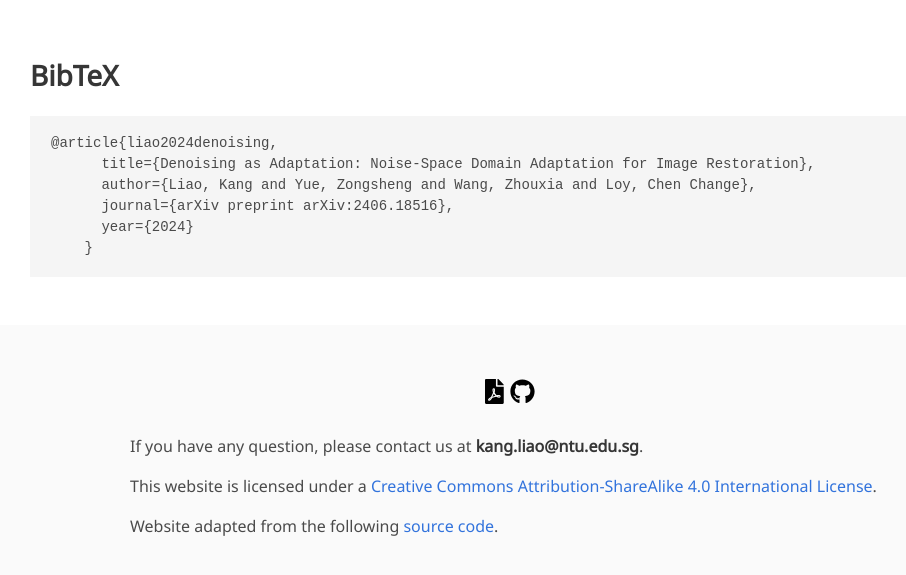
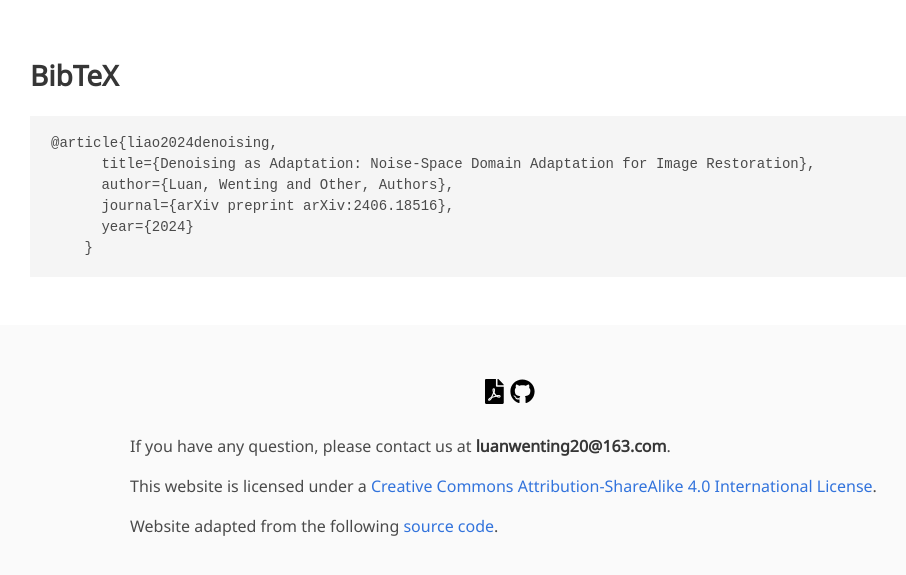
Before and after one commit to lwttttt/lwttttt.github.io, a Jekyll site: the page projects/noise-da/index.html, which Jekyll copies as it is, in a window 1280 px wide and 900 px high, scrolled down 6121 px, cut to the strip 266-841 px from the top of the window. Shown: the whole strip, without its empty margins (130-1036 px from the left). Built offline with Jekyll 4.4.1, drawn with Linux system fonts in a browser that asks for light colours; nearby versions of some CDN libraries; some web fonts are replaced; library files that are not in the unit come from our copies; a style sheet for code colours, icons or effects is not loaded.

Commit message:
Update personal information and remove original author content

```diff
--- a/_includes/footer.html
+++ b/_includes/footer.html
@@ -1,6 +1,6 @@
     <hr>
 	<footer class="footer">
-        <div class="container">
-                <small class="copyright"> &copy Kang Liao 2025</small>
+        <div class="text-center">
+            <small class="copyright"> &copy Wenting Luan 2024</small>
         </div><!--//container-->
     </footer><!--//footer-->
--- a/projects/mowa/index.html
+++ b/projects/mowa/index.html
@@ -1234,7 +1234,7 @@
         <div class="column is-four-fifths">
           <h2 class="title">BibTeX</h2>
           <pre><code>@article{liao2024mowa,
-  author    = {Kang, Liao and Zongsheng, Yue and Zhonghua, Wu and Chen Change Loy},
+  author    = {Luan, Wenting and Other, Authors},
   title     = {MOWA: Multiple-in-One Image Warping Model},
   journal   = {arXiv preprint arXiv:2404.10716},
   year      = {2024},
--- a/projects/noise-da/index.html
+++ b/projects/noise-da/index.html
@@ -332,7 +332,7 @@
     <h2 class="title">BibTeX</h2>
     <pre><code>@article{liao2024denoising,
       title={Denoising as Adaptation: Noise-Space Domain Adaptation for Image Restoration},
-      author={Liao, Kang and Yue, Zongsheng and Wang, Zhouxia and Loy, Chen Change},
+      author={Luan, Wenting and Other, Authors},
       journal={arXiv preprint arXiv:2406.18516},
       year={2024}
     }</code></pre>
@@ -354,7 +354,7 @@
       <div class="column is-8">
         <div class="content">
           <p>
-            If you have any question, please contact us at <strong>kang.liao@ntu.edu.sg</strong>.
+            If you have any question, please contact us at <strong>luanwenting20@163.com</strong>.
           </p>
           <p>
             This website is licensed under a <a rel="license"
```
Also changed, not shown: _includes/award.html (+14 -46 lines), _includes/head.html (+4 -4 lines), _includes/publication.html (+9 -0 lines).
